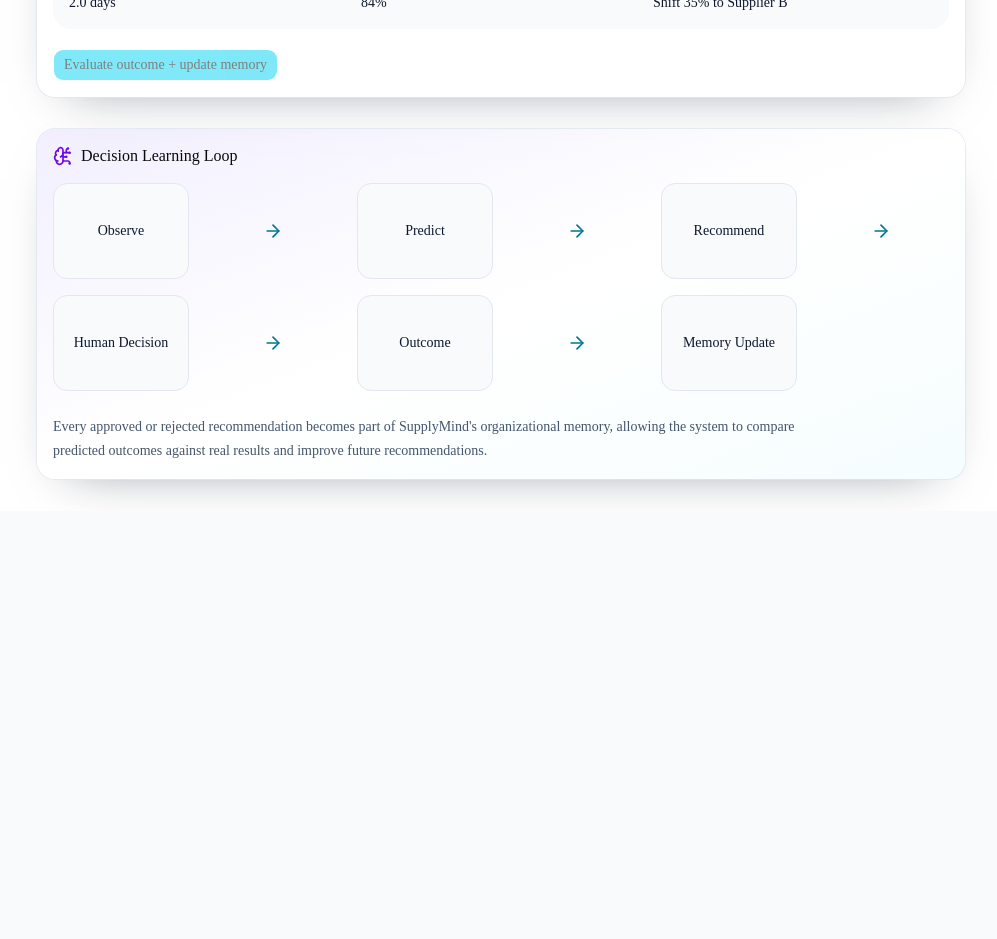
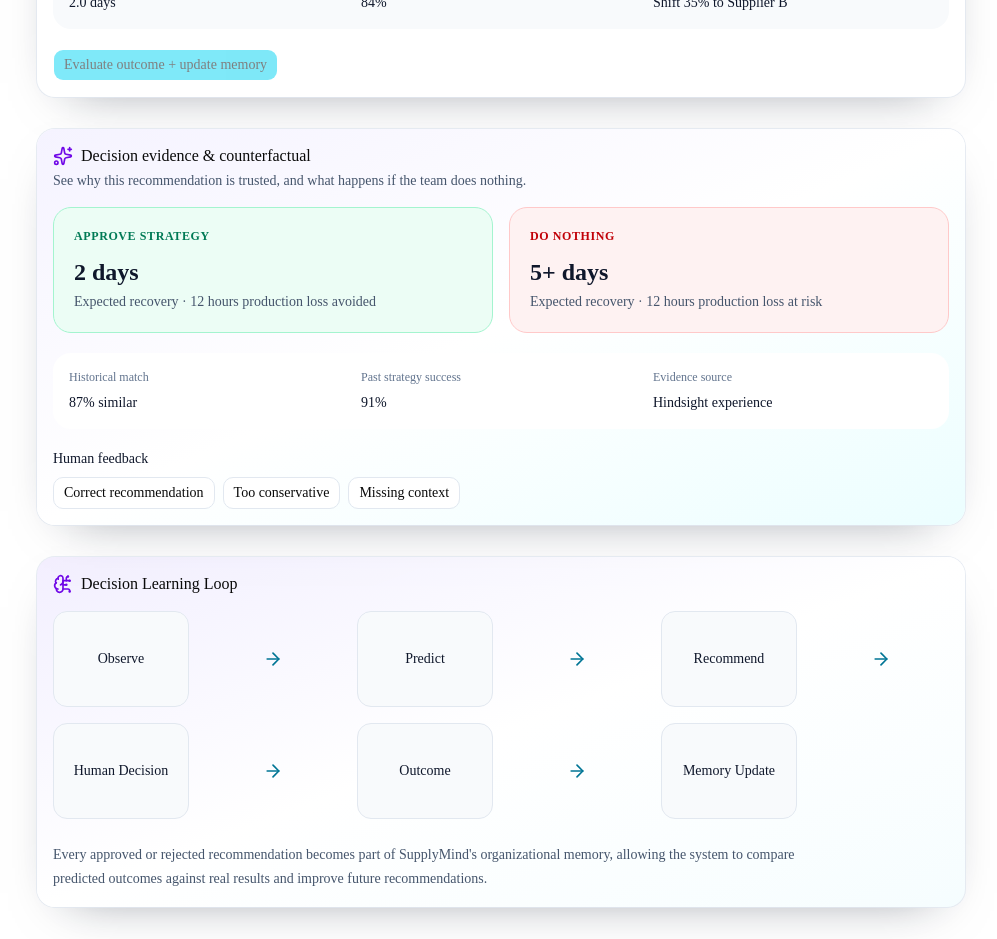
Before and after one commit to SRIHARSHA2108/supplymind-ai, a Next.js app: page /decisions in a window 1280 px wide. Shown: the part 1380-2319 px from the top of the page, without its empty margins (283-1280 px from the left). Before the commit the page ends 1891 px from the top, so only its background shows below. Built offline with nearby package versions, Linux system fonts and the light colour scheme.

Commit message:
Add decision evidence and counterfactual insights

```diff
--- a/app/decisions/page.tsx
+++ b/app/decisions/page.tsx
@@ -68,6 +68,7 @@ export default function DecisionsPage() {
   const [savingOutcome, setSavingOutcome] = useState(false);
   const [predictionAccuracy, setPredictionAccuracy] = useState(91);
   const [learningScore, setLearningScore] = useState(89);
+  const [feedback, setFeedback] = useState("");
 
   function updateDecision(index: number, value: string) {
     setStatus((prev) => ({
@@ -286,6 +287,21 @@ export default function DecisionsPage() {
           </CardContent>
         </Card>
 
+        <Card className="border-violet-400/20 bg-gradient-to-br from-violet-50 via-white to-cyan-50">
+          <CardHeader>
+            <div className="flex items-center gap-2"><Sparkles className="h-5 w-5 text-violet-700" /><CardTitle>Decision evidence & counterfactual</CardTitle></div>
+            <p className="text-sm text-slate-600">See why this recommendation is trusted, and what happens if the team does nothing.</p>
+          </CardHeader>
+          <CardContent className="space-y-5">
+            <div className="grid gap-4 md:grid-cols-2">
+              <div className="rounded-2xl border border-emerald-200 bg-emerald-50 p-5"><p className="text-xs font-semibold uppercase tracking-wider text-emerald-700">Approve strategy</p><p className="mt-3 text-2xl font-semibold text-slate-900">2 days</p><p className="mt-1 text-sm text-slate-600">Expected recovery · 12 hours production loss avoided</p></div>
+              <div className="rounded-2xl border border-red-200 bg-red-50 p-5"><p className="text-xs font-semibold uppercase tracking-wider text-red-700">Do nothing</p><p className="mt-3 text-2xl font-semibold text-slate-900">5+ days</p><p className="mt-1 text-sm text-slate-600">Expected recovery · 12 hours production loss at risk</p></div>
+            </div>
+            <div className="grid gap-3 rounded-2xl bg-white p-4 sm:grid-cols-3"><HistoryItem label="Historical match" value="87% similar" /><HistoryItem label="Past strategy success" value="91%" /><HistoryItem label="Evidence source" value="Hindsight experience" /></div>
+            <div><p className="text-sm font-medium text-slate-900">Human feedback</p><div className="mt-2 flex flex-wrap gap-2">{["Correct recommendation", "Too conservative", "Missing context"].map((item) => <Button key={item} type="button" variant="outline" onClick={() => setFeedback(item)} className={feedback === item ? "border-cyan-500 bg-cyan-50 text-cyan-800" : "border-slate-200"}>{item}</Button>)}</div>{feedback && <p className="mt-3 text-xs text-slate-500">Feedback recorded for the next learning update: {feedback}</p>}</div>
+          </CardContent>
+        </Card>
+
         <Card className="border-violet-500/20 bg-gradient-to-br from-violet-500/10 via-white to-cyan-400/5">
           <CardHeader>
             <div className="flex items-center gap-2">
```
